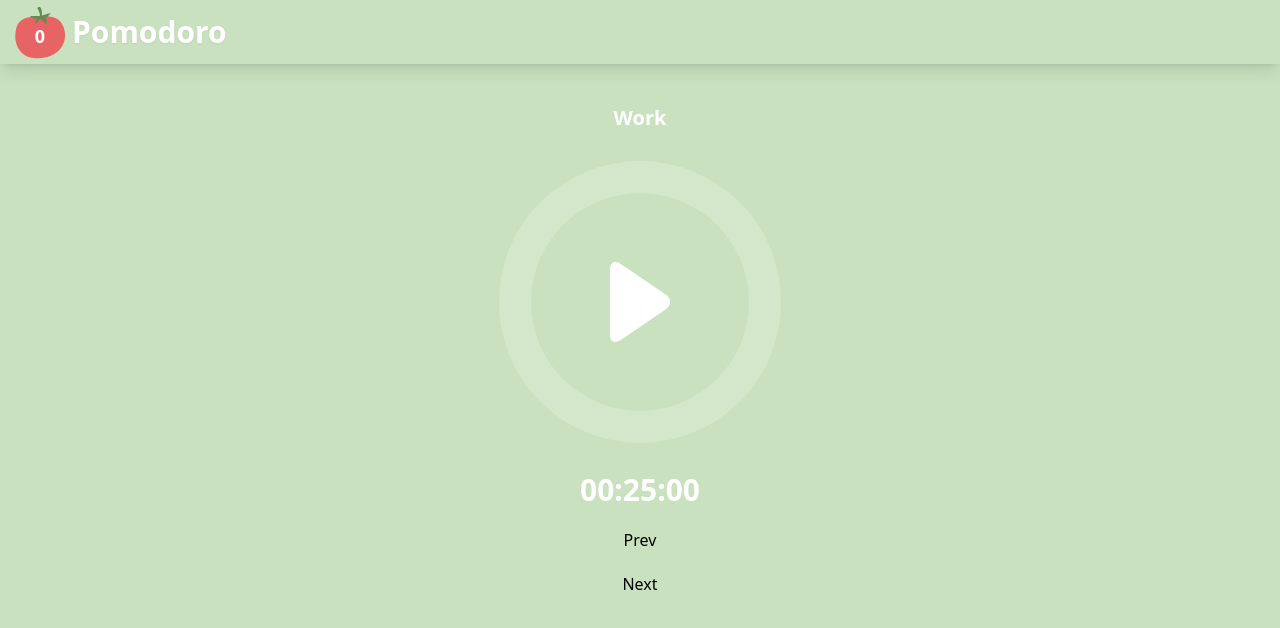
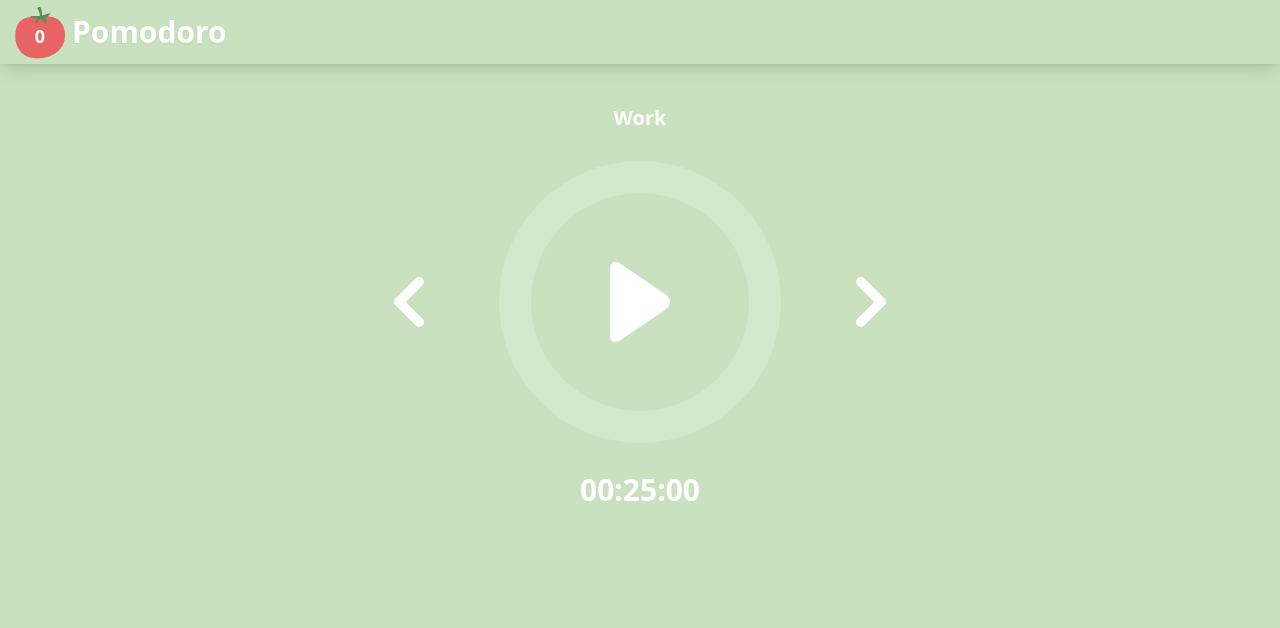
Before and after one commit to JethroNatividad/pomodoro-timer, a Next.js app: page / in a window 1280 px wide. Shown: the top 628 px of the page. Built offline with nearby package versions, Linux system fonts and the light colour scheme.

Commit message:
Add Arrows, style arrows

```diff
--- a/components/PomodoroTimer.tsx
+++ b/components/PomodoroTimer.tsx
@@ -3,6 +3,8 @@ import getFormattedTime, { calculatePercentage, getStatusText, nextStatus, previ
 import { AppSettings, STATUS, TIMER_STATUS } from '../types'
 import Pie from './TimerCircle'
 import ResetIcon from '../icons/reset.svg'
+import PreviousIcon from '../icons/previous.svg'
+import NextIcon from '../icons/next.svg'
 import Image from 'next/image'
 
 type Props = {
@@ -55,10 +57,18 @@ const PomodoroTimer = ({ appSettings, setWorkDone, workDone }: Props) => {
 
         <div className='flex flex-col mt-10 items-center justify-center space-y-5'>
             <h1 className='text-xl font-semibold text-white'>{getStatusText(status)}</h1>
-            <Pie percentage={calculatePercentage(secondsRemaining, appSettings.timers[status] * 60)} handleStart={handleStart} handlePause={handlePause} timerStatus={timerStatus} />
-            <h1 className='text-3xl font-semibold text-white'>{getFormattedTime(secondsRemaining)}</h1>
-            <p onClick={handlePrevious}>Prev</p>
-            <p onClick={handleNext}>Next</p>
+            <div className='flex items-center max-w-lg w-full justify-between'>
+                <Image onClick={handlePrevious} src={PreviousIcon} objectFit="contain" className={`${timerStatus === TIMER_STATUS.PAUSED ? 'opacity-100' : 'opacity-0'} transition-all ease-in-out duration-200 invert cursor-pointer invisible xs:visible `} height={50} width={50} />
+                <Pie percentage={calculatePercentage(secondsRemaining, appSettings.timers[status] * 60)} handleStart={handleStart} handlePause={handlePause} timerStatus={timerStatus} />
+                <Image onClick={handleNext} src={NextIcon} objectFit="contain" className={`${timerStatus === TIMER_STATUS.PAUSED ? 'opacity-100' : 'opacity-0'} transition-all ease-in-out duration-200 invert cursor-pointer invisible xs:visible `} height={50} width={50} />
+
+            </div>
+            <div className='flex items-center justify-between'>
+                <Image onClick={handlePrevious} src={PreviousIcon} objectFit="contain" className={`${timerStatus === TIMER_STATUS.PAUSED ? 'opacity-100' : 'opacity-0'} transition-all ease-in-out duration-200 invert cursor-pointer visible xs:invisible`} height={30} width={30} />
+                <h1 className='text-3xl font-semibold text-white mx-5'>{getFormattedTime(secondsRemaining)}</h1>
+                <Image onClick={handleNext} src={NextIcon} objectFit="contain" className={`${timerStatus === TIMER_STATUS.PAUSED ? 'opacity-100' : 'opacity-0'} transition-all ease-in-out duration-200 invert cursor-pointer visible xs:invisible `} height={30} width={30} />
+
+            </div>
 
             <div onClick={handleReset} className={`${timerStatus === TIMER_STATUS.PAUSED && calculatePercentage(secondsRemaining, appSettings.timers[status] * 60) !== 100 ? 'opacity-100' : 'opacity-0'} hover:animate-spin cursor-pointer transition-all ease-in-out duration-500 flex  items-center justify-center absolute bottom-10`}>
                 <Image src={ResetIcon} objectFit="contain" className="invert" height={30} width={30} />
```
